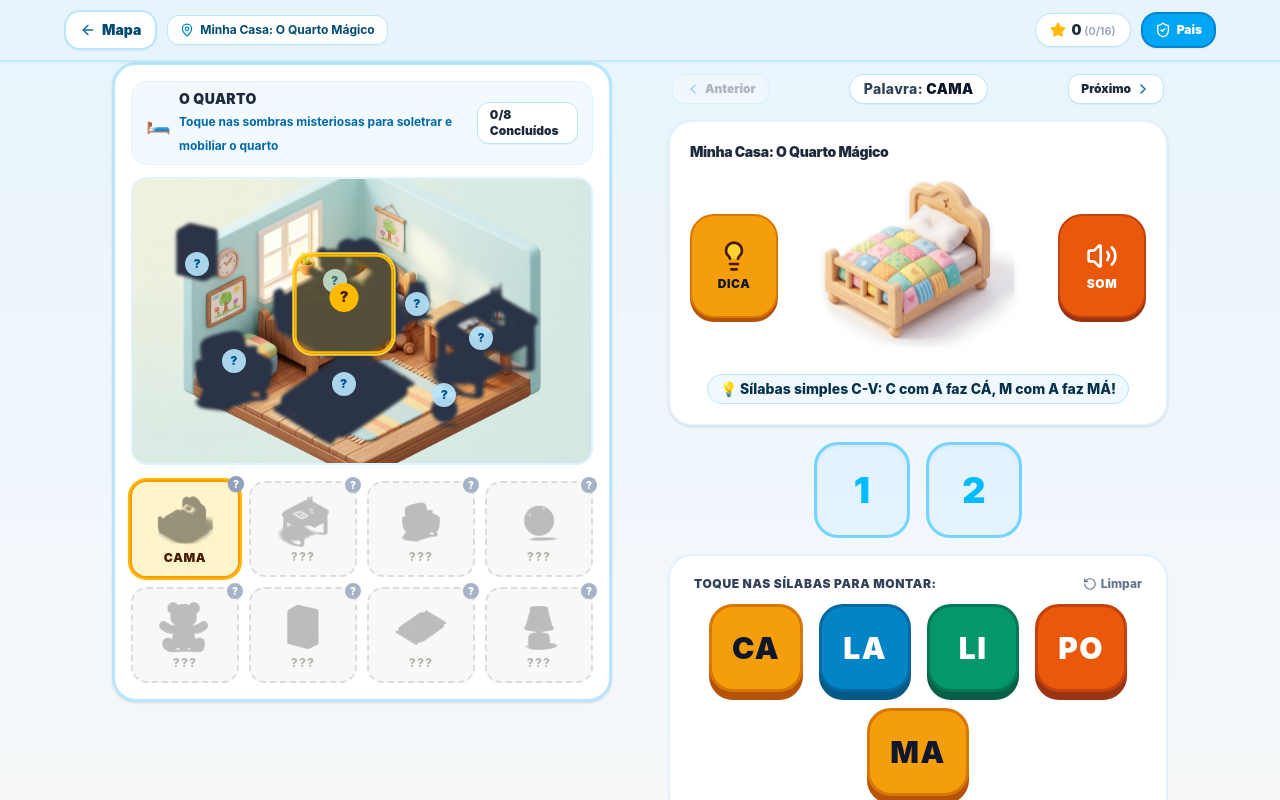
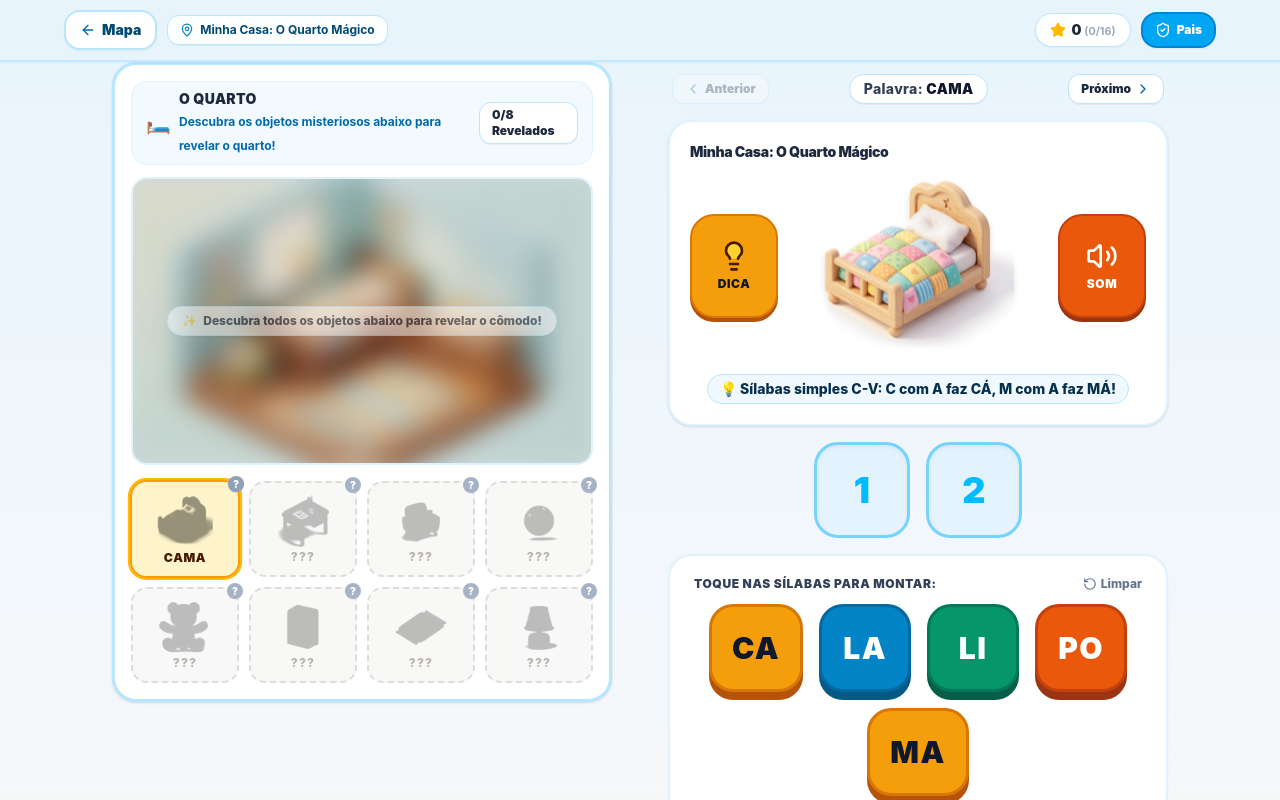
Before and after one commit to 1felipeaac/soletrando-o-mundo, a React (Vite) app: page / in a window 1280 px wide. Both pictures are taken after a click on the element 640 px from the left and 260 px from the top of the page. Shown: the top 800 px of the page. Built offline with nearby package versions, Linux system fonts and the light colour scheme.

Commit message:
feat: simplify room reveal mechanic with clean scene blur, mystery cards below and blur removal on 100% completion

```diff
--- a/src/components/SceneBuilder.tsx
+++ b/src/components/SceneBuilder.tsx
@@ -23,13 +23,10 @@ export const SceneBuilder: React.FC<SceneBuilderProps> = ({
     ? (world.completedTitle || `${world.shortName} Completo! 🏆`)
     : (world.shortName || world.title);
 
-  const headerSubtitle = world.sceneSubtitle || 'Toque nas sombras misteriosas para soletrar e mobiliar o quarto';
+  const headerSubtitle = isRoomFinished
+    ? 'O ambiente está completo e pronto para brincar!'
+    : (world.sceneSubtitle || 'Descubra os objetos abaixo para revelar o cômodo');
   const successBanner = world.completedBanner || `${world.shortName} 100% Montado!`;
-
-  // Imagem base: Cenário Sombreado durante o jogo, Foto Completa ao finalizar 100%
-  const currentSceneImage = isRoomFinished
-    ? (world.sceneImage || '/images/bedroom_scene.jpg')
-    : (world.shadowedSceneImage || '/images/bedroom_scene_shadowed.jpg');
 
   return (
     <div className="w-full max-w-2xl lg:max-w-none mx-auto px-2 xs:px-3 sm:px-4 select-none">
@@ -52,11 +49,11 @@ export const SceneBuilder: React.FC<SceneBuilderProps> = ({
           </div>
 
           <span className="bg-white text-slate-800 text-xs font-black px-3 py-1 rounded-xl border border-sky-200 shadow-2xs">
-            {completedCount}/{items.length} Concluídos
+            {completedCount}/{items.length} Revelados
           </span>
         </div>
 
-        {/* Banner Comemorativo 100% Concluído (Posicionado ACIMA do Cenário para deixar o quarto 100% visível!) */}
+        {/* Banner Comemorativo 100% Concluído (Posicionado ACIMA do Cenário) */}
         {isRoomFinished && (
           <div className="bg-gradient-to-r from-amber-400 via-amber-300 to-yellow-300 p-3 sm:p-3.5 rounded-2xl border-2 border-amber-400 shadow-sm flex items-center justify-between gap-2 animate-pop-in">
             <div className="flex items-center gap-2.5">
@@ -68,7 +65,7 @@ export const SceneBuilder: React.FC<SceneBuilderProps> = ({
                   {successBanner}
                 </h3>
                 <p className="text-[10px] sm:text-xs font-extrabold text-amber-900/90 leading-tight">
-                  Tudo no lugar! O ambiente está decorado e pronto para brincar.
+                  Tudo no lugar! O ambiente foi revelado e está pronto para brincar.
                 </p>
               </div>
             </div>
@@ -79,76 +76,28 @@ export const SceneBuilder: React.FC<SceneBuilderProps> = ({
           </div>
         )}
 
-        {/* Vista Isométrica: Sombreada durante o progresso (com stickers dos acertos) e Completa ao finalizar */}
+        {/* Vista Isométrica: Em Blur durante o progresso, e Nítida ao finalizar 100% */}
         <div className="relative rounded-2xl overflow-hidden border-2 border-sky-100 shadow-inner bg-sky-50 aspect-4/3 sm:aspect-16/10 max-h-[260px] sm:max-h-[320px] lg:max-h-[340px]">
           <img
-            key={currentSceneImage}
-            src={currentSceneImage}
+            src={world.sceneImage || '/images/bedroom_scene.jpg'}
             alt={world.title}
-            className="w-full h-full object-cover object-center select-none transition-all duration-700"
+            className={`w-full h-full object-cover object-center select-none transition-all duration-700 ${
+              isRoomFinished
+                ? 'filter-none scale-100'
+                : 'blur-md scale-105'
+            }`}
             draggable={false}
           />
 
-          {/* Camada de Stickers sobre as Sombras (Apenas enquanto o quarto estiver sendo montado) */}
-          {!isRoomFinished &&
-            items.map((item) => {
-              const isCompleted = !!completedItemIds[item.id];
-              const isCurrent = item.id === activeItemId;
-              const { x = 50, y = 50, size = 48 } = item.roomPlacement || {};
-              const stickerSrc = item.stickerImage || `/images/stickers/${item.id}.png`;
-
-              return (
-                <button
-                  key={`hotspot-${item.id}`}
-                  onClick={() => onSelectItem(item)}
-                  style={{
-                    left: `${x}%`,
-                    top: `${y}%`,
-                    width: `${size}px`,
-                    height: `${size}px`,
-                  }}
-                  className={`absolute -translate-x-1/2 -translate-y-1/2 cursor-pointer transition-all duration-300 group ${
-                    isCurrent ? 'scale-110 z-20' : 'z-10 hover:scale-105'
-                  }`}
-                  title={isCompleted ? item.displayName : `Descubra este objeto: ${item.displayName}`}
-                  aria-label={isCompleted ? item.displayName : `Objeto misterioso`}
-                >
-                  {isCompleted ? (
-                    // Objeto Concluído: Sticker Nítido e Colorido Sobrepondo a Sombra com Perfeição
-                    <div className="w-full h-full relative drop-shadow-md animate-pop-in">
-                      <img
-                        src={stickerSrc}
-                        alt={item.displayName}
-                        className="w-full h-full object-contain select-none"
-                        draggable={false}
-                      />
-                      {isCurrent && (
-                        <span className="absolute -inset-1 rounded-full border-2 border-amber-400 animate-pulse pointer-events-none" />
-                      )}
-                    </div>
-                  ) : (
-                    // Objeto Misterioso (Sombra): Indicador Interativo Suave com '?'
-                    <div
-                      className={`w-full h-full relative flex items-center justify-center rounded-2xl transition-all ${
-                        isCurrent
-                          ? 'border-2 border-amber-400 bg-amber-400/20 ring-2 ring-amber-300 shadow-sm'
-                          : 'hover:bg-amber-400/10'
-                      }`}
-                    >
-                      <span
-                        className={`w-6 h-6 rounded-full text-xs font-black flex items-center justify-center shadow-xs transition-transform ${
-                          isCurrent
-                            ? 'bg-amber-400 text-amber-950 scale-110 animate-bounce'
-                            : 'bg-sky-200/90 text-sky-800 hover:scale-105'
-                        }`}
-                      >
-                        ?
-                      </span>
-                    </div>
-                  )}
-                </button>
-              );
-            })}
+          {/* Overlay suave informativo enquanto o cômodo estiver em Blur */}
+          {!isRoomFinished && (
+            <div className="absolute inset-0 bg-slate-900/10 backdrop-blur-[1px] flex items-center justify-center p-3 pointer-events-none">
+              <div className="bg-white/90 text-slate-800 font-extrabold text-[11px] sm:text-xs px-3.5 py-1.5 rounded-full border border-sky-200/80 shadow-xs flex items-center gap-1.5 animate-pulse">
+                <span>✨</span>
+                <span>Descubra todos os objetos abaixo para revelar o cômodo!</span>
+              </div>
+            </div>
+          )}
         </div>
 
         {/* Esteira Seletora de Móveis e Brinquedos (8 Itens Táteis) */}
--- a/src/components/WorldSelect.tsx
+++ b/src/components/WorldSelect.tsx
@@ -75,9 +75,11 @@ export const WorldSelect: React.FC<WorldSelectProps> = ({
                   <div className="w-16 h-16 sm:w-18 sm:h-18 rounded-2xl bg-white flex items-center justify-center text-4xl border-2 border-slate-200 shrink-0 shadow-xs group-hover:scale-105 transition-transform overflow-hidden">
                     {world.sceneImage ? (
                       <img
-                        src={isFinished ? world.sceneImage : (world.shadowedSceneImage || world.sceneImage)}
+                        src={world.sceneImage}
                         alt={world.shortName}
-                        className="w-full h-full object-cover object-center rounded-xl mx-auto block"
+                        className={`w-full h-full object-cover object-center rounded-xl mx-auto block transition-all duration-500 ${
+                          isFinished ? 'filter-none scale-100' : 'blur-[2px] scale-105'
+                        }`}
                       />
                     ) : (
                       <span role="img" aria-label={world.shortName}>
--- a/src/data/worldsData.ts
+++ b/src/data/worldsData.ts
@@ -9,8 +9,7 @@ export const WORLDS_DATA: WorldRoom[] = [
     description: 'Decore todo o quarto da criança soletrando cada móvel e brinquedo!',
     icon: '🛏️',
     sceneImage: '/images/bedroom_scene.jpg',
-    shadowedSceneImage: '/images/bedroom_scene_shadowed.jpg',
-    sceneSubtitle: 'Toque nas sombras misteriosas para soletrar e mobiliar o quarto',
+    sceneSubtitle: 'Descubra os objetos misteriosos abaixo para revelar o quarto!',
     completedTitle: 'Quarto Completo! 🏆',
     completedBanner: 'Quartinho 100% Montado!',
     placementLabel: 'Colocado no Quarto!',
@@ -199,8 +198,7 @@ export const WORLDS_DATA: WorldRoom[] = [
     description: 'Monte pratos deliciosos e saudáveis descobrindo o nome dos alimentos!',
     icon: '🍎',
     sceneImage: '/images/kitchen_scene.jpg',
-    shadowedSceneImage: '/images/kitchen_scene_shadowed.jpg',
-    sceneSubtitle: 'Toque nas sombras misteriosas para preparar o lanche na cozinha',
+    sceneSubtitle: 'Descubra os alimentos e utensílios abaixo para revelar a cozinha!',
     completedTitle: 'Cozinha Completa! 🍎',
     completedBanner: 'Mesa do Lanche 100% Pronta!',
     placementLabel: 'Pronto na Mesa!',
```
Also changed, not shown: public/images/bedroom_scene.jpg.
